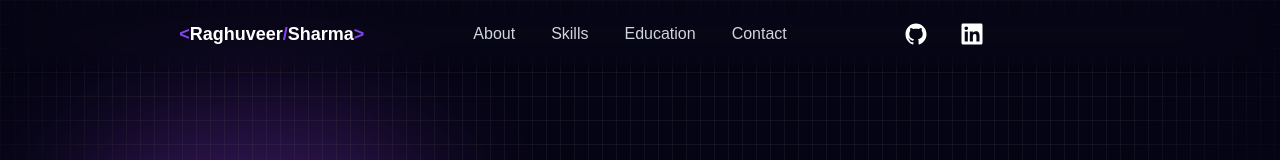
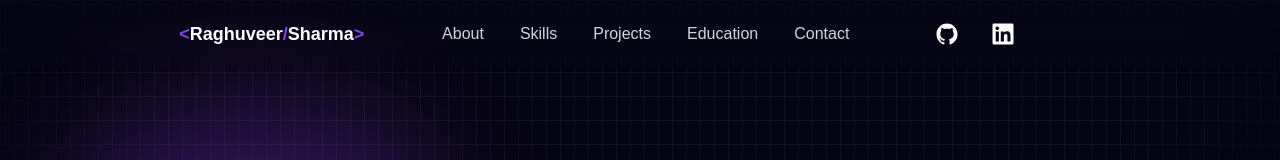
Before and after one commit to raghuveeersharma/personal_portfolio, a React (Vite) app: page / in a window 1280 px wide. Shown: the top 160 px of the page. Built offline with nearby package versions, Linux system fonts and the light colour scheme.

Commit message:
add project route

```diff
--- a/src/components/Navbar.jsx
+++ b/src/components/Navbar.jsx
@@ -16,6 +16,10 @@ const Navbar = () => {
     {
       id: "skills",
       label: "Skills",
+    },
+    {
+      id: "projects",
+      label: "Projects",
     },
     {
       id: "education",
```
